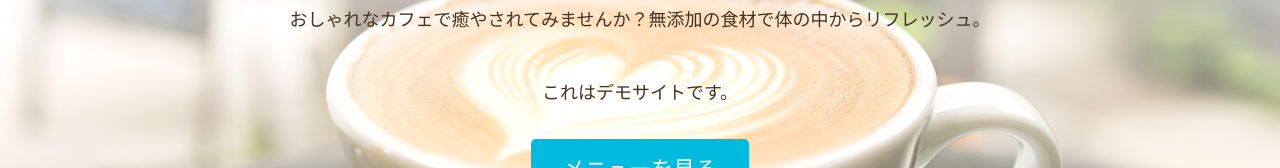
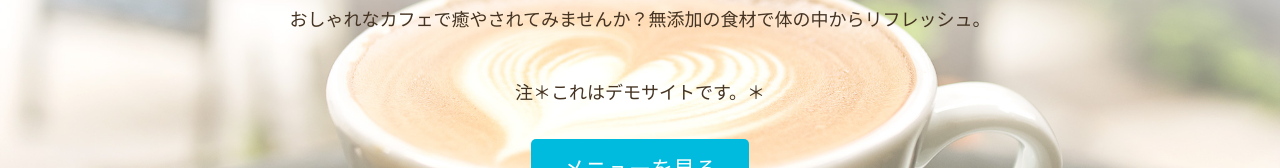
Before and after one commit to sa-1977-sexy/sa-1977-sexy.github.io, a plain HTML site: page WCBCafe/index.html in a window 1280 px wide. Shown: the part 357-525 px from the top of the page. Drawn offline with Linux system fonts and the light colour scheme; some packages are replaced by stand-ins of ours.

Commit message:
Update index.html

```diff
--- a/WCBCafe/index.html
+++ b/WCBCafe/index.html
@@ -25,7 +25,7 @@
    <div class="home-content wrapper">
      <h2 class="page-title">We'll Make Your Day</h2>
      <p>おしゃれなカフェで癒やされてみませんか？無添加の食材で体の中からリフレッシュ。</p>
-     <p>これはデモサイトです。</p>
+     <p>注＊これはデモサイトです。＊</p>
      <a class="button" href="menu.html">メニューを見る</a>
    </div>
    <!-- /.home-content -->
```
